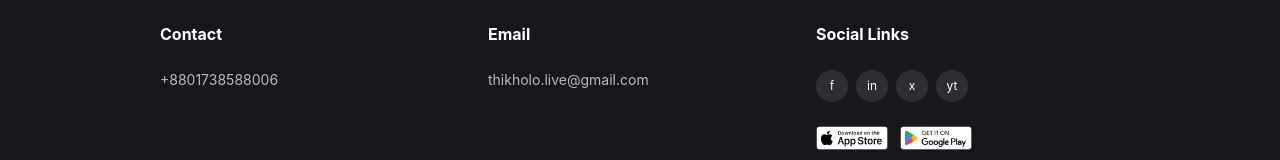
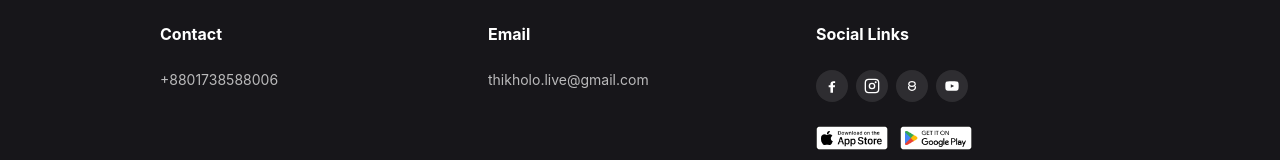
Before and after one commit to thikholo/thikholo_web, a React (Vite) app: page /#/ in a window 1280 px wide. Shown: the part 6061-6221 px from the top of the page. Built offline with nearby package versions, Linux system fonts and the light colour scheme.

Commit message:
social linking updated

```diff
--- a/src/sections/Footer.jsx
+++ b/src/sections/Footer.jsx
@@ -130,18 +130,23 @@ export default function Footer() {
 
         <div className="mt-6 flex flex-wrap items-center gap-4">
           {/* Social icons */}
-          <div className="flex items-center gap-2">
-            {["f", "in", "x", "yt"].map((t) => (
-              <a
-                key={t}
-                href="#"
-                className="inline-flex h-8 w-8 items-center justify-center rounded-full bg-white/10 text-xs text-white hover:bg-white/20"
-                aria-label="social"
-              >
-                {t}
-              </a>
-            ))}
-          </div>
+<div className="flex items-center gap-2">
+  <SocialIcon href="https://www.facebook.com/thikholo.live" label="Facebook">
+    <FacebookIcon className="h-4 w-4" />
+  </SocialIcon>
+
+  <SocialIcon href="https://www.instagram.com/thikholo_live?utm_source=ig_web_button_share_sheet&igsh=ZDNlZDc0MzIxNw==" label="Instagram">
+    <InstagramIcon className="h-4 w-4" />
+  </SocialIcon>
+
+  <SocialIcon href="https://www.threads.com/@thikholo_live" label="Threads">
+    <ThreadsIcon className="h-4 w-4" />
+  </SocialIcon>
+
+  <SocialIcon href="https://www.youtube.com/@applestudiobd" label="YouTube">
+    <YoutubeIcon className="h-4 w-4" />
+  </SocialIcon>
+</div>
 
           {/* Store icons (beside social links) */}
           <div className="flex items-center gap-3">
@@ -178,3 +183,93 @@ export default function Footer() {
 </footer>
   );
 }
+
+function SocialIcon({ href, label, children }) {
+  return (
+    <a
+      href={href}
+      target="_blank"
+      rel="noopener noreferrer"
+      aria-label={label}
+      className="inline-flex h-8 w-8 items-center justify-center rounded-full bg-white/10 text-white hover:bg-white/20"
+    >
+      {children}
+    </a>
+  );
+}
+
+/* --- Icons --- */
+function FacebookIcon({ className = "" }) {
+return (
+<svg className={className} viewBox="0 0 24 24" fill="currentColor" aria-hidden="true">
+<path d="M13.5 22v-8h2.7l.4-3h-3.1V9.1c0-.9.3-1.5 1.6-1.5H16.7V5c-.3 0-1.4-.1-2.6-.1-2.6 0-4.4 1.6-4.4 4.5V11H7v3h2.7v8h3.8Z" />
+</svg>
+);
+}
+
+function InstagramIcon({ className = "" }) {
+  return (
+    <svg className={className} viewBox="0 0 24 24" fill="none">
+      <path
+        d="M7 2h10a5 5 0 0 1 5 5v10a5 5 0 0 1-5 5H7a5 5 0 0 1-5-5V7a5 5 0 0 1 5-5Z"
+        stroke="currentColor"
+        strokeWidth="2"
+      />
+      <path
+        d="M12 16a4 4 0 1 0 0-8 4 4 0 0 0 0 8Z"
+        stroke="currentColor"
+        strokeWidth="2"
+      />
+      <path
+        d="M17.5 6.5h.01"
+        stroke="currentColor"
+        strokeWidth="3"
+        strokeLinecap="round"
+      />
+    </svg>
+  );
+}
+
+// Simple “threads-like” icon (generic loops)
+function ThreadsIcon({ className = "" }) {
+  return (
+    <svg className={className} viewBox="0 0 24 24" fill="none">
+      <path
+        d="M7.5 7.5c1.2-2.8 7.8-2.8 9 0 1.3 3.2-1.5 5-4.5 5s-5.8-1.8-4.5-5Z"
+        stroke="currentColor"
+        strokeWidth="2"
+        strokeLinejoin="round"
+      />
+      <path
+        d="M7.2 12.2c-1.3 3.4 1.4 6.3 4.8 6.3s6.1-2.9 4.8-6.3"
+        stroke="currentColor"
+        strokeWidth="2"
+        strokeLinejoin="round"
+      />
+    </svg>
+  );
+}
+
+function YouTubeIcon({ className = "" }) {
+  return (
+    <svg className={className} viewBox="0 0 24 24" fill="none">
+      <path
+        d="M21 12s0-3.4-.4-4.9a3 3 0 0 0-2.1-2.1C17 4.6 12 4.6 12 4.6s-5 0-6.5.4A3 3 0 0 0 3.4 7.1C3 8.6 3 12 3 12s0 3.4.4 4.9a3 3 0 0 0 2.1 2.1c1.5.4 6.5.4 6.5.4s5 0 6.5-.4a3 3 0 0 0 2.1-2.1c.4-1.5.4-4.9.4-4.9Z"
+        stroke="currentColor"
+        strokeWidth="2"
+      />
+      <path
+        d="M10 9.5 15 12l-5 2.5v-5Z"
+        fill="currentColor"
+      />
+    </svg>
+  );
+}
+
+function YoutubeIcon({ className = "" }) {
+return (
+<svg className={className} viewBox="0 0 24 24" fill="currentColor" aria-hidden="true">
+<path d="M21.6 7.2c.2.8.4 2 .4 4.8s-.2 4-.4 4.8c-.2.9-.9 1.6-1.8 1.8-1.2.3-6 .4-7.8.4s-6.6-.1-7.8-.4c-.9-.2-1.6-.9-1.8-1.8C2.2 16 2 14.8 2 12s.2-4 .4-4.8c.2-.9.9-1.6 1.8-1.8C5.4 5.1 10.2 5 12 5s6.6.1 7.8.4c.9.2 1.6.9 1.8 1.8ZM10.2 9.3v5.4L15.2 12l-5-2.7Z" />
+</svg>
+);
+}
--- a/tailwind.config.js
+++ b/tailwind.config.js
@@ -26,5 +26,5 @@ export default {
       },
     },
   },
-  plugins: [require("@tailwindcss/line-clamp")],
+  plugins: [],
 }
```
